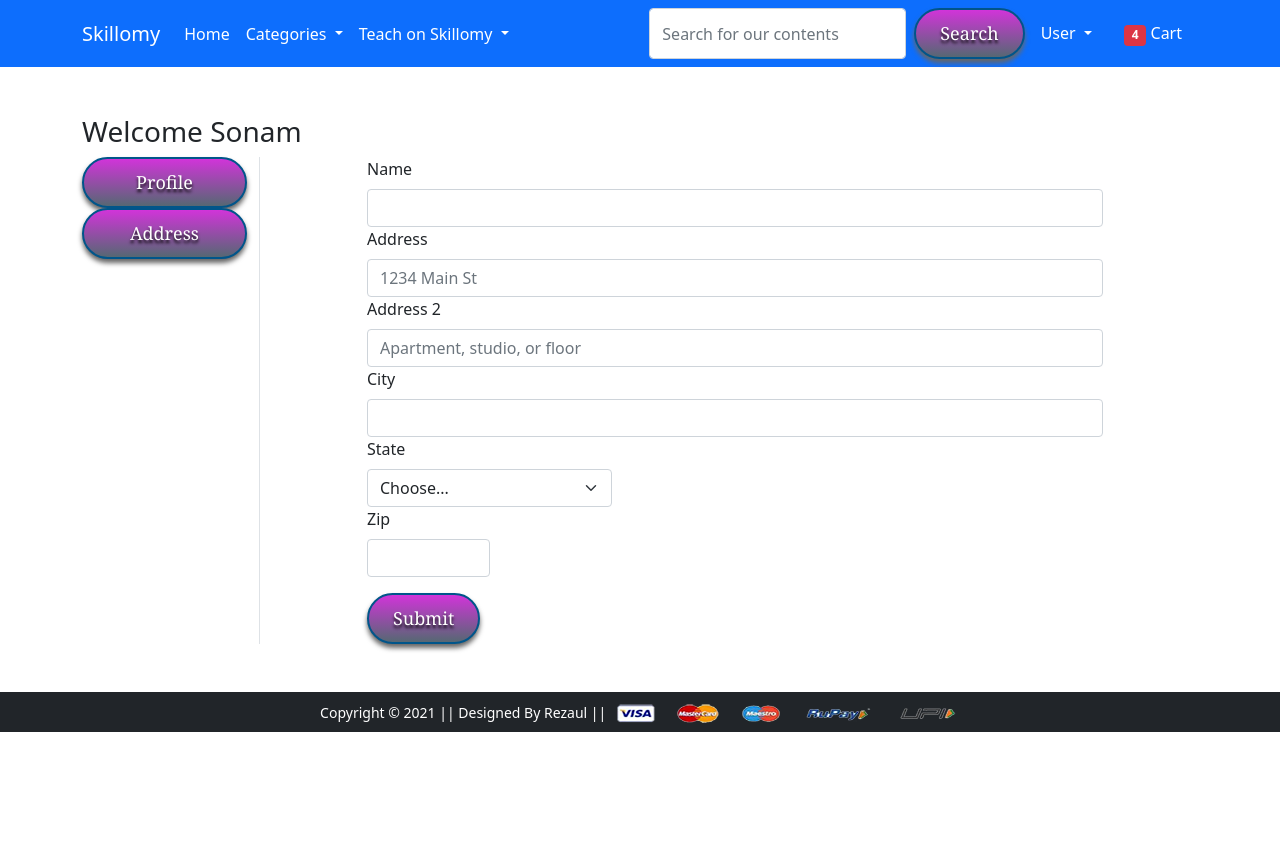
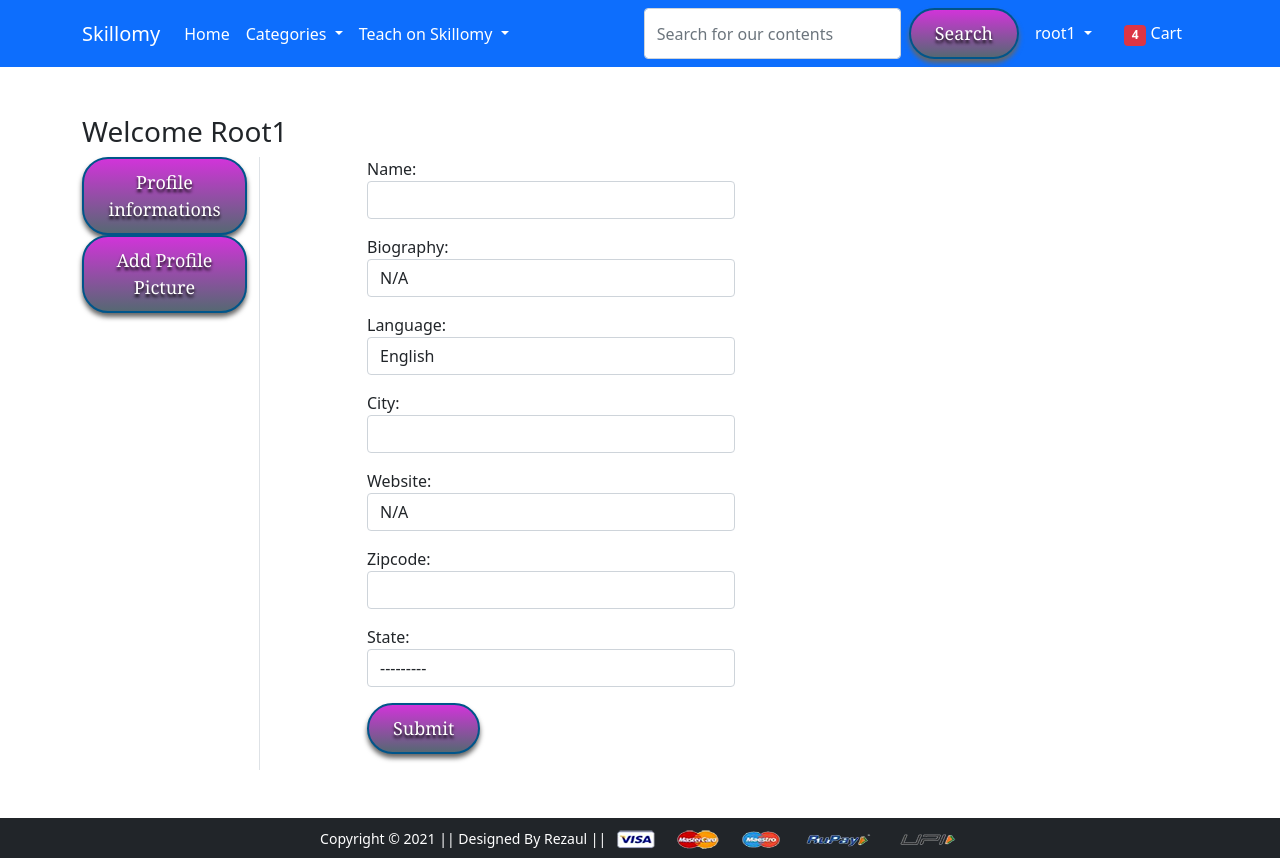
Before and after one commit to rezaul-h/Skillomy_Elearning_Webapp, a Django app: page /profile/ in a window 1280 px wide. Before the commit the page ends 732 px from the top, so only its background shows below. Run offline with Django 3.2, Linux system fonts and the light colour scheme; a user stored in the database is signed in; some libraries are stand-ins or nearby versions.

Commit message:
fourth commit

```diff
--- a/Skillomy/app/admin.py
+++ b/Skillomy/app/admin.py
@@ -8,7 +8,7 @@ from .models import(
 # Register your models here.
 @admin.register(Customer)
 class CustomerModelAdmin(admin.ModelAdmin):
-	list_display=['id','user','name','city','zipcode','state']
+	list_display=['id','user','name','biography','language','city','website','zipcode','state']
 
 @admin.register(Product)
 class ProductModelAdmin(admin.ModelAdmin):
--- a/Skillomy/app/forms.py
+++ b/Skillomy/app/forms.py
@@ -1,6 +1,7 @@
 from django import forms
 from django.contrib.auth.forms import UserCreationForm, AuthenticationForm,UsernameField,PasswordChangeForm,PasswordResetForm,SetPasswordForm
 from django.contrib.auth.models import User
+from .models import Customer
 from django.utils.translation import gettext,gettext_lazy as _
 from django.contrib.auth import password_validation
 
@@ -35,3 +36,15 @@ class MySetPasswordForm(SetPasswordForm):
 
 	#new_password1 = forms.CharField(label=_("New password"),strip=False,widget=forms.PasswordInput(attrs={'autocomplete': 'new-password','class':'form-control'}),help_text=password_validation.password_validators_help_text_html())
     #new_password2 = forms.CharField(label=_("New password confirmation"),strip=False,widget=forms.PasswordInput(attrs={'autocomplete': 'new-password','class':'form-control'}))
+
+class CustomerProfileForm(forms.ModelForm):
+	class Meta:
+		model=Customer
+		fields=['name','biography','language','city','website','zipcode','state']
+		widgets={'name':forms.TextInput(attrs={'class':'form-control'}),
+		'biography':forms.TextInput(attrs={'class':'form-control'}),
+		'language':forms.Select(attrs={'class':'form-control'}),
+		'city':forms.TextInput(attrs={'class':'form-control'}),
+		'website':forms.TextInput(attrs={'class':'form-control'}),
+		'zipcode':forms.NumberInput(attrs={'class':'form-control'}),
+		'state':forms.Select(attrs={'class':'form-control'})}
--- a/Skillomy/app/models.py
+++ b/Skillomy/app/models.py
@@ -1,6 +1,12 @@
 from django.db import models
+from django.db.models import CharField
 from django.contrib.auth.models import User
 from django.core.validators import MaxValueValidator,MinValueValidator
+LANGUAGE_CHOICES=(
+	('English','English'),
+	('Bangla','Bangla')
+	)
+
 STATE_CHOICES=(
 	('Ghorashal','Ghorashal'),
 	('Monohardi','Monohardi'),
@@ -18,9 +24,13 @@ STATE_CHOICES=(
 class Customer(models.Model):
 	user=models.ForeignKey(User,on_delete=models.CASCADE)
 	name=models.CharField(max_length=50)
+	biography=CharField(max_length=100,default="N/A")
+	language=CharField(choices=LANGUAGE_CHOICES,max_length=7,default="N/A")
 	city=models.CharField(max_length=20)
+	website=models.CharField(max_length=20,default="N/A")
 	zipcode=models.IntegerField()
 	state=models.CharField(choices=STATE_CHOICES,max_length=50)
+
 
 	def __str__(self):
 		return str(self.id)
--- a/Skillomy/app/templates/app/base.html
+++ b/Skillomy/app/templates/app/base.html
@@ -68,7 +68,7 @@
            <li class="nav-item dropdown mx-2">
             {% if request.user.is_authenticated %}
               <a class="nav-link dropdown-toggle text-white" href="#" id="profileDropdown" role="button" data-bs-toggle="dropdown" aria-expanded="false">
-                User
+                {{request.user.username}}
               </a>
               <ul class="dropdown-menu" aria-labelledby="profileDropdown">
                 <li><a class="dropdown-item" href="{% url 'profile' %}">Profile</a></li>
--- a/Skillomy/app/templates/app/profile.html
+++ b/Skillomy/app/templates/app/profile.html
@@ -4,47 +4,31 @@
 {% block main-content %}
 <div class="container my-5">
  <div class="row">
-  <h3>Welcome Sonam</h3>
+  <h3>Welcome <span class="text-capitalize">{{request.user}}</span> </h3>
   <div class="col-sm-2 border-end">
    <ul class="list-unstyled">
-    <li class="d-grid"><a href="{% url 'profile' %}" class="btn btn-primary">Profile</a></li>
-    <li class="d-grid"><a href="{% url 'address' %}" class="btn">Address</a></li>
+    <li class="d-grid"><a href="{% url 'profile' %}" class="btn {{active}} btn-secondary">Profile informations</a></li>
+    <li class="d-grid"><a href="{% url 'address' %}" class="btn">Add Profile Picture</a></li>
    </ul>
   </div>
   <div class="col-sm-8 offset-sm-1">
-   <form action="" method="post">
+   <form action="" method="post" novalidate>
     {% csrf_token %}
-    <div class="col-12">
-      <label for="inputName" class="form-label">Name</label>
-      <input type="text" class="form-control" id="inputEmail">
+    {% for fm in form %}
+    <div class="form-group col-lg-6 mb-3">
+      {{fm.label_tag}} {{fm}} <small class="text-danger">{{fm.errors|striptags}}</small>
+
     </div>
-    <div class="col-12">
-      <label for="inputAddress" class="form-label">Address</label>
-      <input type="text" class="form-control" id="inputAddress" placeholder="1234 Main St">
-    </div>
-    <div class="col-12">
-      <label for="inputAddress2" class="form-label">Address 2</label>
-      <input type="text" class="form-control" id="inputAddress2" placeholder="Apartment, studio, or floor">
-    </div>
-    <div class="col-12">
-      <label for="inputCity" class="form-label">City</label>
-      <input type="text" class="form-control" id="inputCity">
-    </div>
-    <div class="col-md-4">
-      <label for="inputState" class="form-label">State</label>
-      <select id="inputState" class="form-select">
-        <option selected>Choose...</option>
-        <option>...</option>
-      </select>
-    </div>
-    <div class="col-md-2">
-      <label for="inputZip" class="form-label">Zip</label>
-      <input type="text" class="form-control" id="inputZip">
-    </div>
+    {% endfor %}
     <div class="col-12 mt-3">
-      <button type="submit" class="btn btn-primary">Submit</button>
+      <button type="submit" class="btn btn-primary mb-3" >Submit</button>
     </div>
    </form>
+   {% if messages %}
+   {% for msg in messages %}
+   <p {% if msg.tags %} class="alert alert-{{msg.tags}} mb-5" {% endif %} > {{msg}}</p>
+   {% endfor %}
+   {% endif %}
   </div>
  </div>
 </div>
--- a/Skillomy/app/urls.py
+++ b/Skillomy/app/urls.py
@@ -3,13 +3,13 @@ from django.conf import settings
 from django.conf.urls.static import static
 from app import views
 from django.contrib.auth import views as auth_view
-from .forms import LoginForm,MyPasswordChangeForm,MyPasswordResetForm,MySetPasswordForm
+from .forms import LoginForm,MyPasswordChangeForm,MyPasswordResetForm,MySetPasswordForm,CustomerProfileForm
 urlpatterns = [
     path('', views.ProductView.as_view(),name='home'),
     path('product-detail/<int:pk>', views.ProductDetailView.as_view(), name='product-detail'),
     path('cart/', views.add_to_cart, name='add-to-cart'),
     path('buy/', views.buy_now, name='buy-now'),
-    path('profile/', views.profile, name='profile'),
+    path('profile/', views.ProfileView.as_view(), name='profile'),
     path('address/', views.address, name='address'),
     path('orders/', views.orders, name='orders'),
     path('mobile/', views.mobile, name='mobile'),
--- a/Skillomy/app/views.py
+++ b/Skillomy/app/views.py
@@ -1,7 +1,7 @@
 from django.shortcuts import render
 from django.views import View
 from .models import Customer, Product, Cart, OrderPlaced
-from .forms import CustomerRegistrationForm
+from .forms import CustomerRegistrationForm, CustomerProfileForm
 from django.contrib import messages
 
 class ProductView(View):
@@ -39,15 +39,34 @@ class CustomerRegistrationView(View):
 		return render(request,'app/customerregistration.html',{'form':form})
 
 
+class ProfileView(View):
+	def get(self,request):
+		form=CustomerProfileForm()
+		return render(request,'app/profile.html',{'form':form, 'active':'btn-secondary'})
+	def post(self,request):
+		form=CustomerProfileForm(request.POST)
+		if form.is_valid():
+			usr=request.user
+			name=form.cleaned_data['name']
+			biography=form.cleaned_data['biography']
+			language=form.cleaned_data['language']
+			city=form.cleaned_data['city']
+			website=form.cleaned_data['website']
+			zipcode=form.cleaned_data['zipcode']
+			state=form.cleaned_data['state']
+			reg=Customer(user=usr,name=name,biography=biography,language=language,city=city,website=website,zipcode=zipcode,state=state)
+			reg.save()
+			#messages.success(request,'Congratulations ! Registration Sucessful')
+			messages.success(request,'Profile updated')
+		return render(request,'app/profile.html',{'form':form,'active':'btn-secondary'})
+
+
 
 def add_to_cart(request):
  return render(request, 'app/addtocart.html')
 
 def buy_now(request):
  return render(request, 'app/buynow.html')
-
-def profile(request):
- return render(request, 'app/profile.html')
 
 def address(request):
  return render(request, 'app/address.html')
```
Also changed, not shown: Skillomy/app/templates/app/address.html (+20 -27 lines), Skillomy/app/migrations/0001_initial.py, Skillomy/app/migrations/0002_auto_20210412_1618.py (deleted), Skillomy/app/migrations/0002_auto_20210419_1241.py (added), Skillomy/db.sqlite3.
